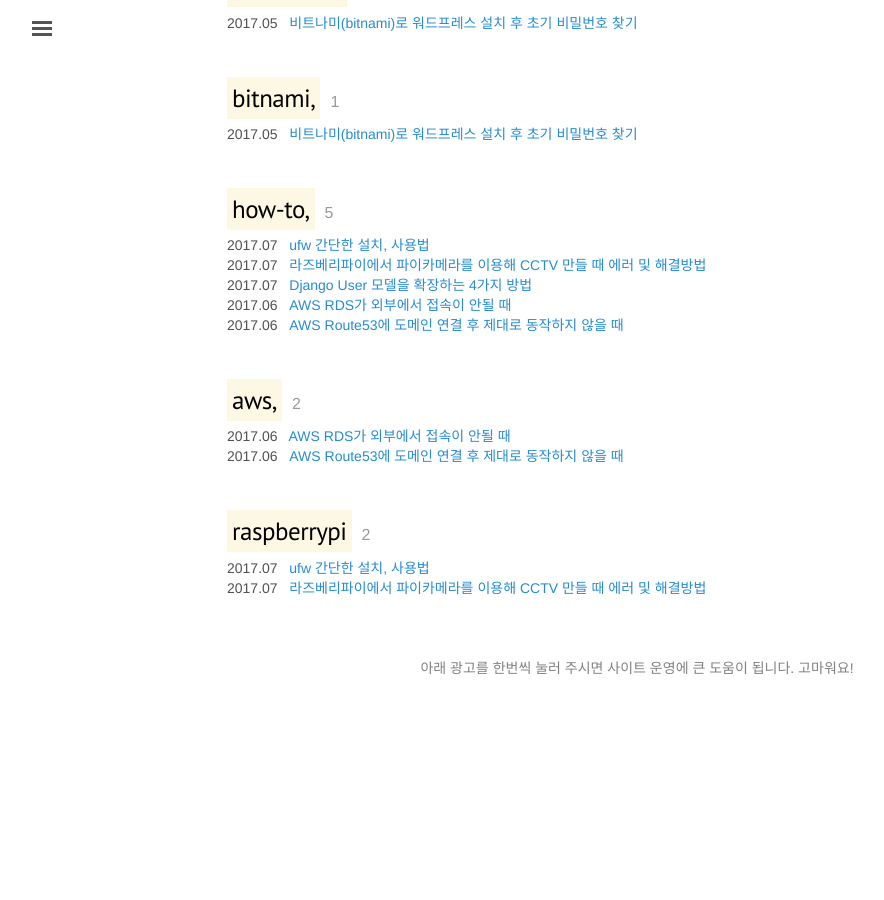
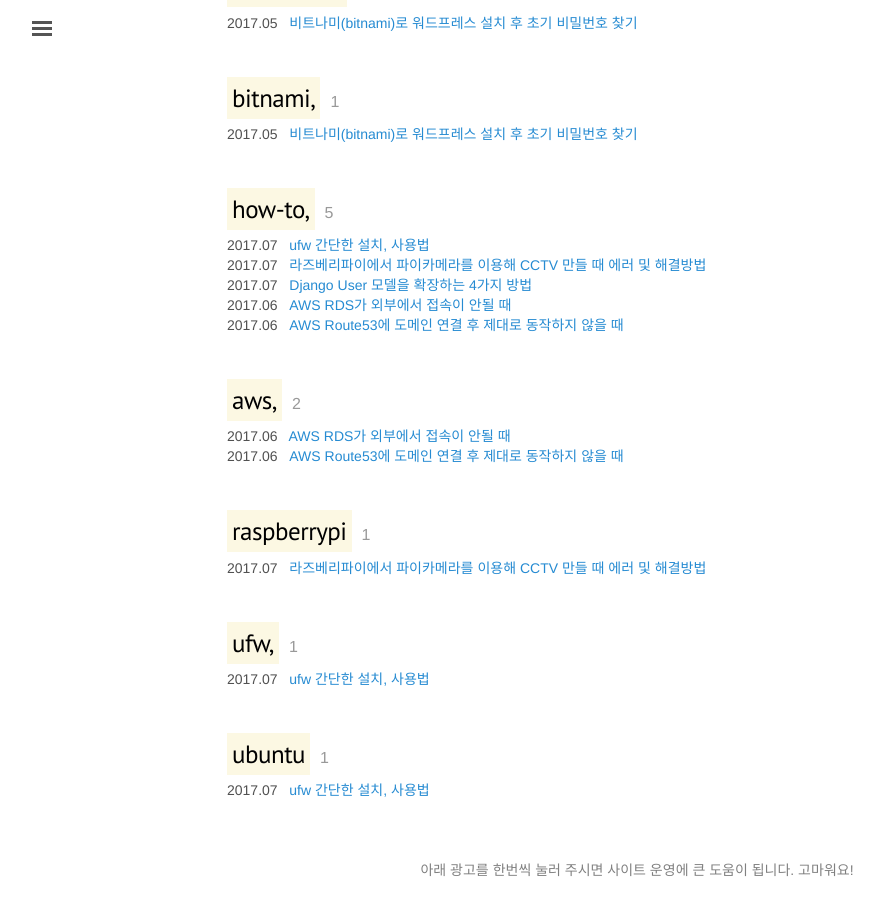
Before and after one commit to jwkcp/jwkcp.github.com, a Jekyll site: the page built from tags/index.html, in a window 1280 px wide and 900 px high, scrolled down 5885 px. Shown: the whole window, without its empty margins (3-887 px from the left). Built offline with Jekyll 4.4.1, drawn with Linux system fonts in a browser that asks for light colours; comment, search, counter and statistics services are not loaded; before the commit the page ends 6583 px from its top, so only the background shows below that.

Commit message:
modify new post tags

```diff
--- a/_posts/2017-07-10-ufw-simple-usage.md
+++ b/_posts/2017-07-10-ufw-simple-usage.md
@@ -1,7 +1,7 @@
 ---
 layout: post
 title: ufw 간단한 설치, 사용법
-tags: how-to, raspberrypi
+tags: how-to, ufw, ubuntu
 comments: true
 ---
 
```
